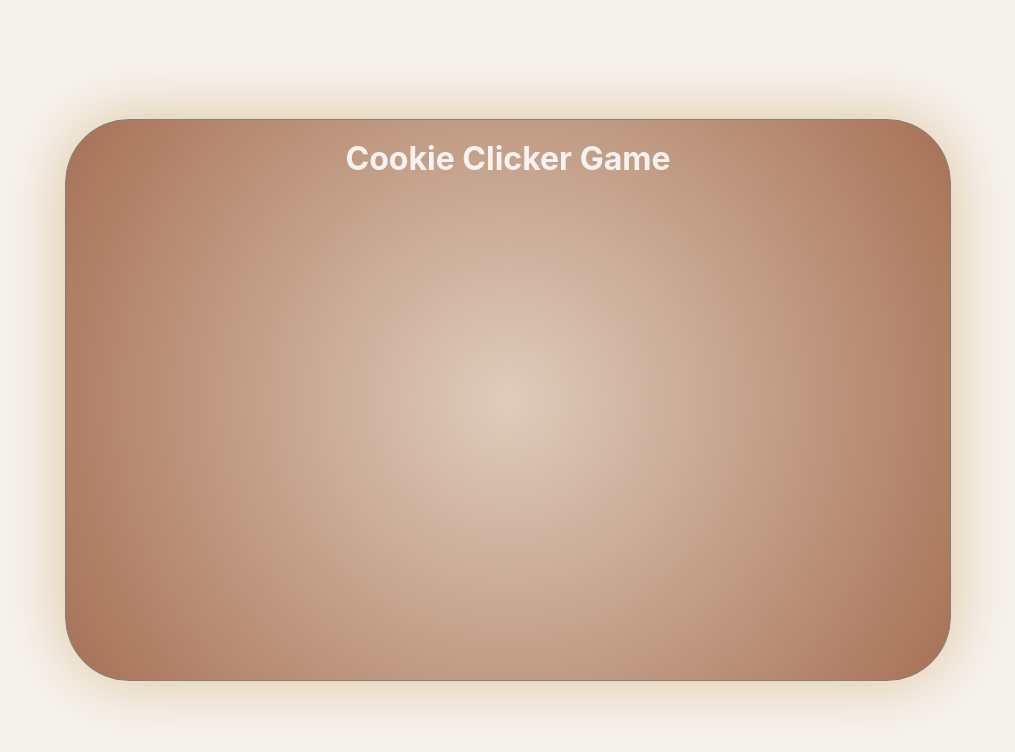
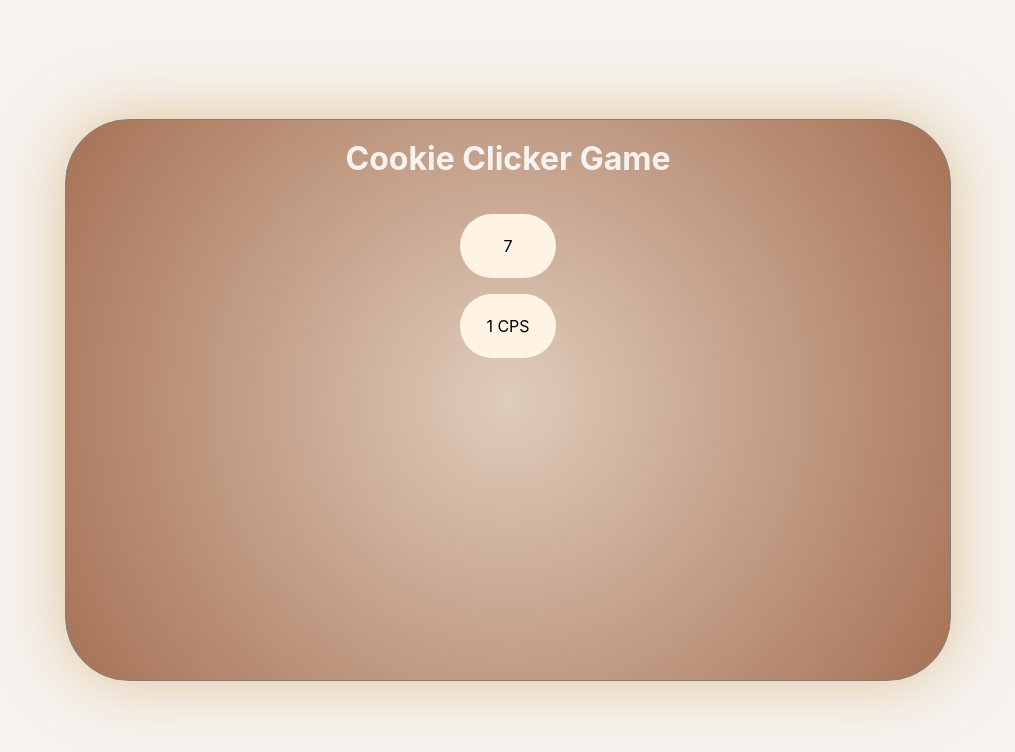
Before and after one commit to Amishka-Sayyid/Wk6Assignment-CookieClicker, a React app: page / in a window 1280 px wide. Shown: the top 752 px of the page, without its empty margins (132-1147 px from the left). Built offline with nearby package versions, Linux system fonts and the light colour scheme; the HTML template or start-up script is replaced by a standard one.

Commit message:
done the cookie timer using useState, useEffect and setInterval

```diff
--- a/src/App.jsx
+++ b/src/App.jsx
@@ -1,10 +1,13 @@
 import "./App.css";
+import { Timer } from "./Components/Timer";
 
 export default function App() {
   return (
     <>
       <div className="App">
         <h1>Cookie Clicker Game</h1>
+
+        <Timer />
       </div>
     </>
   );
--- /dev/null
+++ b/src/Components/Timer.css
@@ -0,0 +1,9 @@
+.timer p {
+  width: 6rem;
+  height: 4rem;
+  border-radius: 10rem;
+  background-color: rgb(255, 243, 228);
+  text-align: center;
+  align-content: center;
+  color: black;
+}
--- /dev/null
+++ b/src/Components/Timer.jsx
@@ -0,0 +1,31 @@
+import { useState, useEffect } from "react";
+import "./Timer.css";
+export function Timer() {
+  const [cookies, setCookies] = useState(0);
+
+  const [cps] = useState(1);
+
+  useEffect(() => {
+    const myInterval = setInterval(() => {
+      console.log("Timer starts!");
+      setCookies((currentCookies) => {
+        console.log(typeof currentCookies);
+        return currentCookies + cps;
+      });
+    }, 1000);
+
+    return () => {
+      clearInterval(myInterval);
+    };
+  }, [cps]);
+
+  return (
+    <>
+      <div className="timer">
+        <p>{cookies}</p>
+
+        <p>{cps} CPS</p>
+      </div>
+    </>
+  );
+}
```
